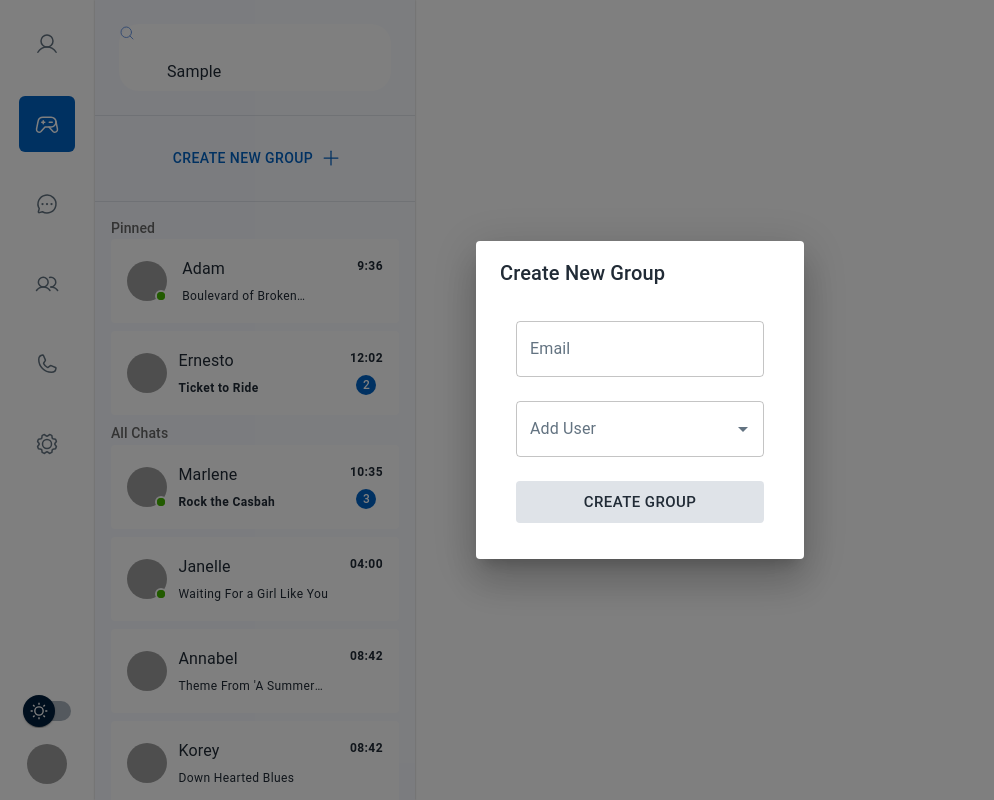
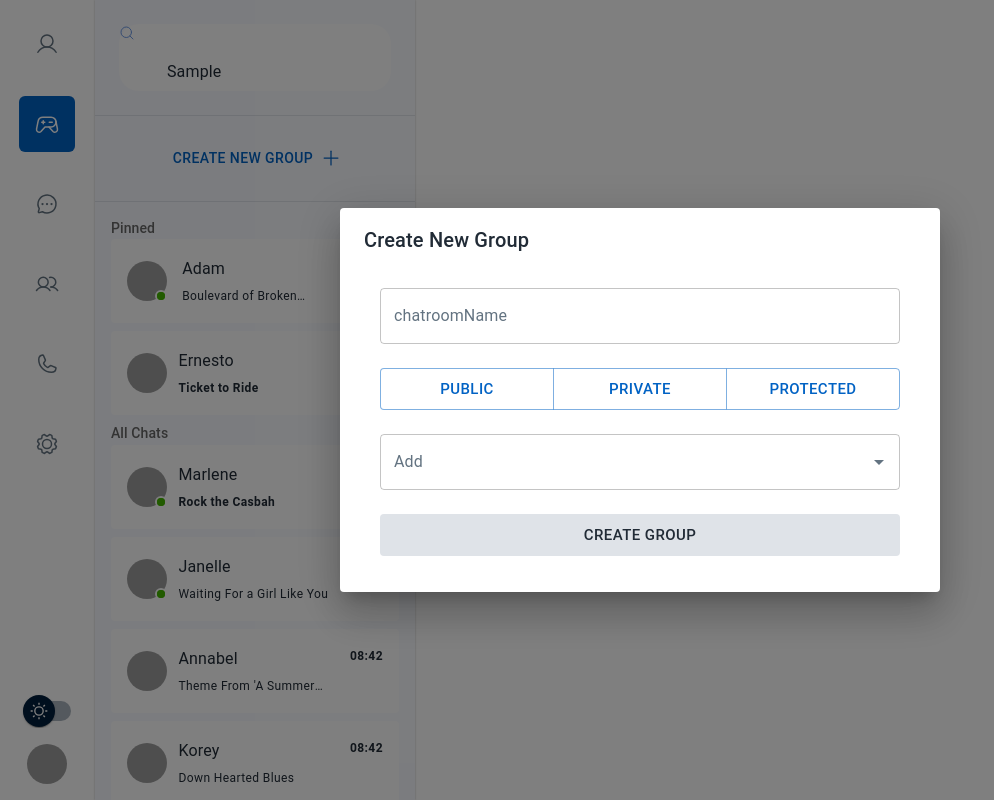
Before and after one commit to dieriba/transcendance, a React (Vite) app in the folder frontend/: page /group in a window 1280 px wide. Both pictures are taken after typing "Sample" into the empty fields and a click on the button "CREATE NEW GROUP". Shown: the whole page, without its empty margins (0-994 px from the left). Built offline with nearby package versions, Linux system fonts and the light colour scheme; grey boxes are pictures that could not be loaded; some icons are missing.

Commit message:
making create group forem

```diff
--- a/frontend/src/components/Chat/Group/CreateGroup.tsx
+++ b/frontend/src/components/Chat/Group/CreateGroup.tsx
@@ -7,10 +7,11 @@ import {
   InputAdornment,
   TextField,
   Autocomplete,
+  ButtonGroup,
 } from "@mui/material";
 import DialogI from "../../Dialog/DialogI";
 import { zodResolver } from "@hookform/resolvers/zod";
-import { useForm } from "react-hook-form";
+import { Controller, useForm } from "react-hook-form";
 import {
   CreateGroupFormType,
   CreateGroupSchema,
@@ -42,9 +43,9 @@ const CreateGroup = ({ open, handleClose }: CreateGroupProps) => {
   };
 
   const user = ["dieri", "bala", "nabs"];
-
+  const accessLevels = ["PUBLIC", "PRIVATE", "PROTECTED"];
   return (
-    <DialogI open={open} handleClose={handleClose}>
+    <DialogI maxWidth="sm" open={open} handleClose={handleClose}>
       <DialogTitle>Create New Group</DialogTitle>
       <DialogContent>
         <Stack p={2}>
@@ -56,17 +57,44 @@ const CreateGroup = ({ open, handleClose }: CreateGroupProps) => {
               >
                 <TextField
                   {...methods.register("chatroomName")}
-                  label="Email"
+                  label="chatroomName"
                   fullWidth
                   error={!!errors.chatroomName}
                 />
               </CustomTextField>
+              <Controller
+                name="type"
+                control={methods.control}
+                defaultValue="PUBLIC"
+                render={({ field }) => (
+                  <ButtonGroup fullWidth>
+                    {accessLevels.map((level) => (
+                      <Button
+                        size="large"
+                        key={level}
+                        onClick={() => {
+                          field.onChange(level);
+                          if (level === "PROTECTED") {
+                            setIsProtectedGroup(true);
+                          } else {
+                            setIsProtectedGroup(false);
+                            methods.reset({ password: "" });
+                          }
+                        }}
+                      >
+                        {level}
+                      </Button>
+                    ))}
+                  </ButtonGroup>
+                )}
+              />
               {isProtectedGroup && (
                 <CustomTextField
                   error={errors.password}
                   message={errors.password?.message}
                 >
                   <TextField
+                    disabled={isProtectedGroup ? false : true}
                     {...methods.register("password")}
                     label="Password"
                     fullWidth
@@ -86,15 +114,20 @@ const CreateGroup = ({ open, handleClose }: CreateGroupProps) => {
                   />
                 </CustomTextField>
               )}
-              <Autocomplete
-                {...methods.register("users")}
-                multiple
-                id="tags-outlined"
-                options={user}
-                filterSelectedOptions
-                ChipProps={{ size: "medium" }}
-                renderInput={(params) => (
-                  <TextField {...params} label="Add User" placeholder="Users" />
+              <Controller
+                name="users"
+                control={methods.control}
+                defaultValue={undefined}
+                render={({ field: { value, onChange } }) => (
+                  <Autocomplete
+                    options={user}
+                    getOptionLabel={(option) => option}
+                    //   value={value}
+                    onChange={(_, selectedOption) => onChange(selectedOption)}
+                    renderInput={(params) => (
+                      <TextField {...params} label="Add" />
+                    )}
+                  />
                 )}
               />
               <Button
--- a/frontend/src/components/Dialog/DialogI.tsx
+++ b/frontend/src/components/Dialog/DialogI.tsx
@@ -1,4 +1,4 @@
-import { Dialog, Slide, SxProps, Theme } from "@mui/material";
+import { Breakpoint, Dialog, Slide, SxProps, Theme } from "@mui/material";
 import { TransitionProps } from "@mui/material/transitions";
 import React, { ReactNode } from "react";
 
@@ -20,11 +20,18 @@ export interface DialogProps {
 interface Children {
   children: ReactNode;
   sx?: SxProps<Theme> | undefined;
+  maxWidth?: Breakpoint | undefined;
 }
 
 interface DialogIProps extends DialogProps, Children {}
 
-const DialogI = ({ open, handleClose, children, sx }: DialogIProps) => {
+const DialogI = ({
+  open,
+  handleClose,
+  children,
+  sx,
+  maxWidth,
+}: DialogIProps) => {
   return (
     <Dialog
       open={open}
@@ -32,6 +39,8 @@ const DialogI = ({ open, handleClose, children, sx }: DialogIProps) => {
       keepMounted
       onClose={handleClose}
       aria-describedby="alert-dialog-slide-description"
+      fullWidth
+      maxWidth={maxWidth ? maxWidth : "xs"}
       sx={sx}
     >
       {children}
--- a/frontend/src/components/authentication/LoginForm.tsx
+++ b/frontend/src/components/authentication/LoginForm.tsx
@@ -22,7 +22,9 @@ const LoginForm = () => {
   });
 
   const { errors, isSubmitting, isSubmitSuccessful } = methods.formState;
-  const onSubmit = async (data: LoginFormType) => {};
+  const onSubmit = async (data: LoginFormType) => {
+    console.log(data);
+  };
   const theme = useTheme();
 
   return (
--- a/frontend/src/components/authentication/RegisterForm.tsx
+++ b/frontend/src/components/authentication/RegisterForm.tsx
@@ -19,7 +19,9 @@ const RegisterForm = () => {
   } = useForm<RegisterFormType>({
     resolver: zodResolver(RegisterSchema),
   });
-  const onSubmit: SubmitHandler<RegisterFormType> = (data) => {};
+  const onSubmit: SubmitHandler<RegisterFormType> = (data) => {
+    console.log(data);
+  };
   const theme = useTheme();
 
   return (
```
